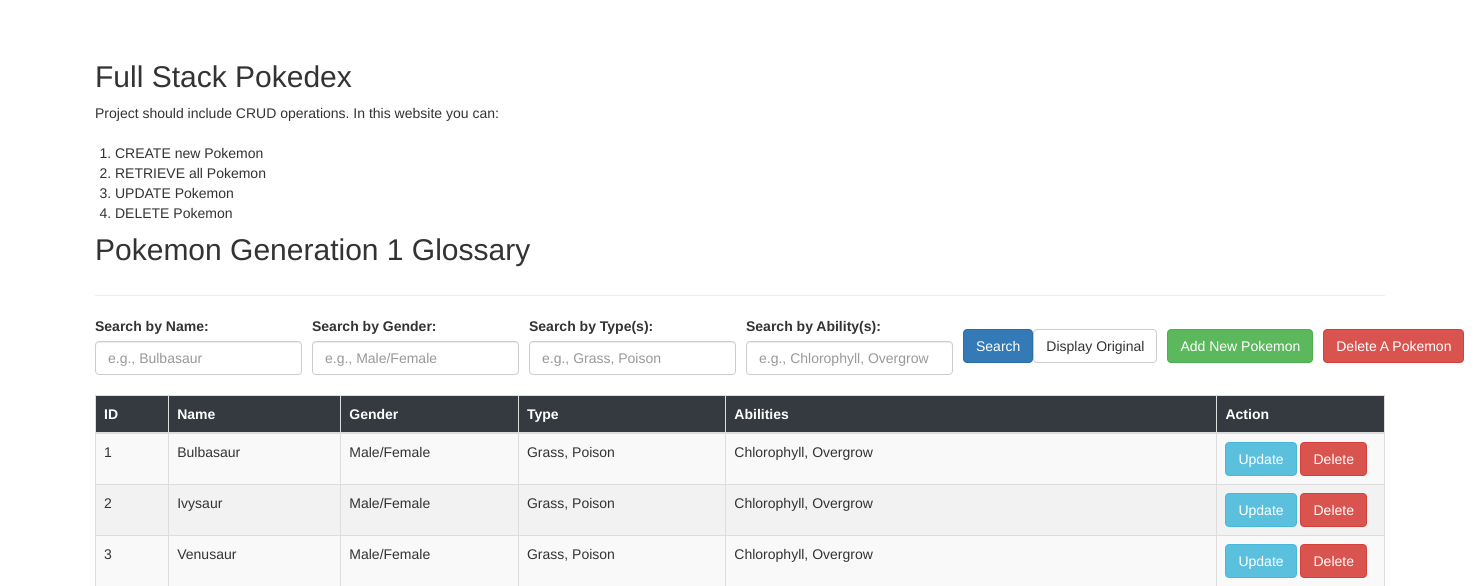
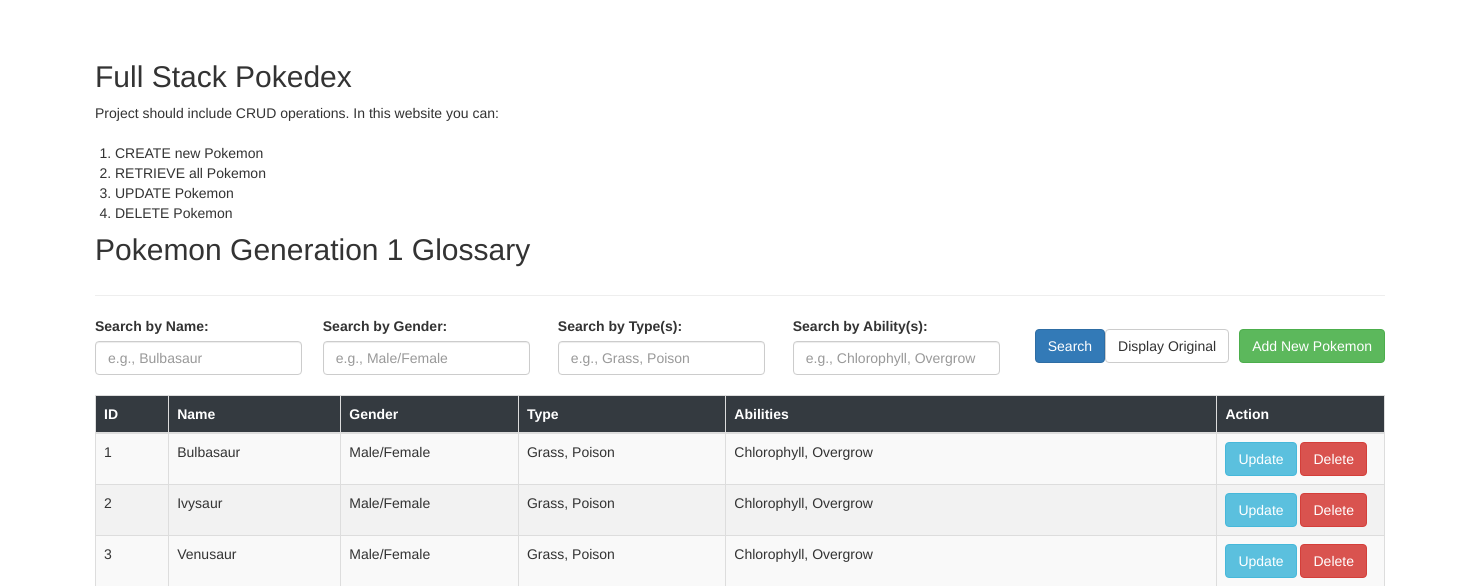
Before and after one commit to PiqueDevelopment/fs-pokedex, a PHP site: page / in a window 1480 px wide. Shown: the top 586 px of the page. Run offline with PHP 8.4, Linux system fonts and the light colour scheme; data comes from the database, SQL or seed files in the repository; data that the repository does not hold is empty.

Commit message:
fix Remove delete button from tabletop

```diff
--- a/index.php
+++ b/index.php
@@ -183,7 +183,7 @@
 
                         <div class="button-group">
                             <a href="createPokemon.php" class="btn btn-success">Add New Pokemon</a>
-                            <a href="deletePokemon.php" class="btn btn-danger">Delete A Pokemon</a>
+                            <!-- <a href="deletePokemon.php" class="btn btn-danger">Delete A Pokemon</a> -->
                         </div>
                     </form>
 
@@ -226,7 +226,7 @@
                         <h3 class="pull-left">Team List</h3>
                         <div class="button-group pull-right">
                             <a href="createTeam.php" class="btn btn-success">Add New Team</a>
-                            <a href="deleteTeam.php" class="btn btn-danger">Delete a Team</a>
+                            <!-- <a href="deleteTeam.php" class="btn btn-danger">Delete a Team</a> -->
                         </div>
                     </div>
                     </div>
```
